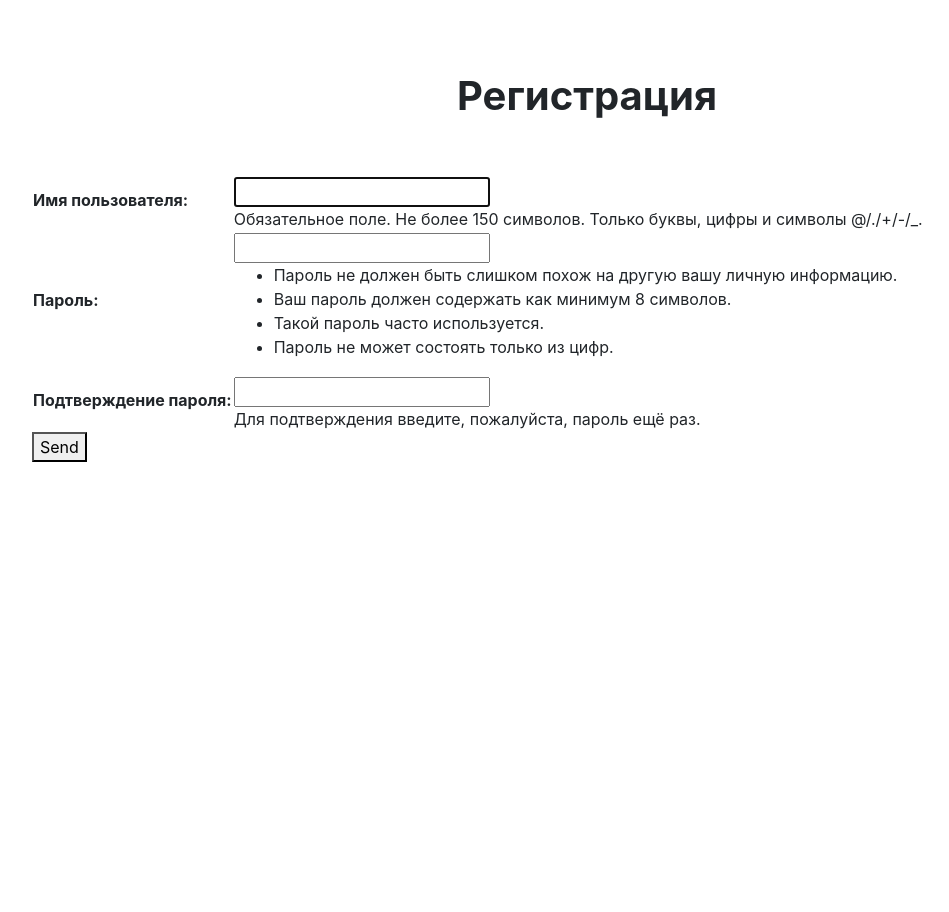
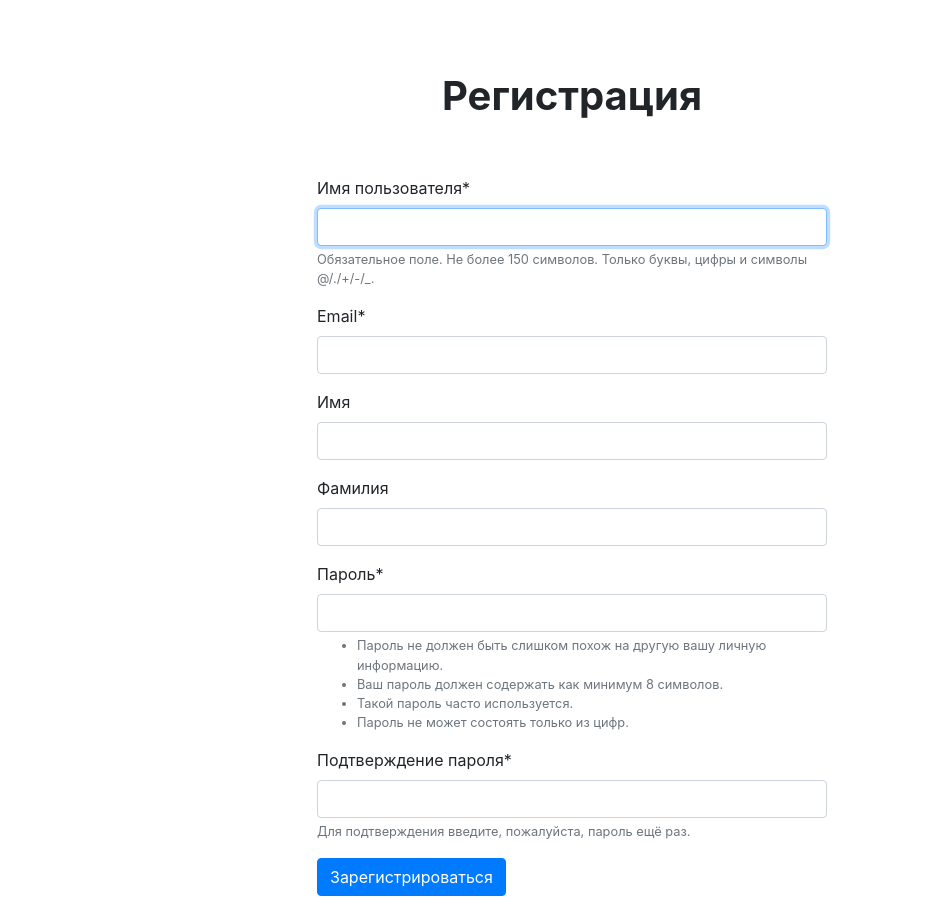
Before and after one commit to gitSergeyhab/Stepik3, a Django app: page /signup in a window 1280 px wide. Shown: the part 88-1000 px from the top of the page, without its empty margins (53-1002 px from the left). Before the commit the page ends 550 px from the top, so only its background shows below. Run offline with Django 3.2, Linux system fonts and the light colour scheme; some libraries are stand-ins or nearby versions.

Commit message:
good registration form - UserRegForm

```diff
--- a/Djum/job/forms.py
+++ b/Djum/job/forms.py
@@ -1,5 +1,6 @@
 from django import forms
-from django.contrib.auth.forms import AuthenticationForm
+from django.contrib.auth.forms import AuthenticationForm, UserCreationForm
+from django.contrib.auth.models import User
 
 from .models import Application
 from crispy_forms.helper import FormHelper
@@ -13,6 +14,7 @@ from crispy_forms.layout import Submit
     user = models.ForeignKey(User, related_name="applications", on_delete=models.CASCADE)
 '''
 
+# --------------- форма добавления отклтка на вакансию -----------------------
 
 class ApplicationForm(forms.ModelForm):
 
@@ -35,3 +37,21 @@ class ApplicationForm(forms.ModelForm):
         #     'vacancy': forms.Select(attrs={'class': 'form-control'}),
         #     'user': forms.Select(attrs={'class': 'mb-3 form-control'}),
         # }
+
+
+# --------------- форма регистрации -----------------------
+
+class UserRegForm(UserCreationForm):
+    email = forms.EmailField()
+
+    def __init__(self, *args, **kwargs):
+        super().__init__(*args, **kwargs)
+
+        self.helper = FormHelper()
+        self.helper.form_method = 'post'
+        self.helper.add_input(Submit('submit', 'Зарегистрироваться'))
+
+    class Meta:
+        model = User
+        fields = ['username', 'email', 'first_name', 'last_name', 'password1', 'password1']
+        # fields = ['username', 'email', 'password1', 'password1']
--- a/Djum/job/views.py
+++ b/Djum/job/views.py
@@ -9,7 +9,7 @@ from django.contrib.auth.forms import UserCreationForm
 from .models import Specialty, Company, Vacancy, Application
 from .models import skillist
 from random import shuffle
-from .forms import ApplicationForm
+from .forms import ApplicationForm, UserRegForm
 
 title = 'Джуманджи'
 shuffle(skillist)
@@ -99,7 +99,8 @@ class CreateApplication(CreateView):
 
 # ------------------- registrations -------------------
 class MySignupView(CreateView):
-    form_class = UserCreationForm
+    # form_class = UserCreationForm
+    form_class = UserRegForm
     success_url = 'login'
     template_name = 'signup.html'
     extra_context = {'title': title, }
--- a/Djum/templates/signup.html
+++ b/Djum/templates/signup.html
@@ -6,10 +6,14 @@
 
 
 {% block cards1 %}
-<h1 class="h1 text-center mx-auto mt-4 py-5"><strong>Регистрация</strong></h1>
-<form method="post" action="signup">{% csrf_token %}
-  <table>{{ form.as_table }}</table>
-  <button type="submit">Send</button>
-</form>
+
+<div class="container row justify-content-center">
+  <div class=" col-6">
+    <h1 class="h1 text-center mx-auto mt-4 py-5"><strong>Регистрация</strong></h1>
+
+      {% load crispy_forms_tags %}
+      {% crispy form "bootstrap4" %}
+  </div>
+</div>
 
 {% endblock %}
```
Also changed, not shown: Djum/db.sqlite3.
